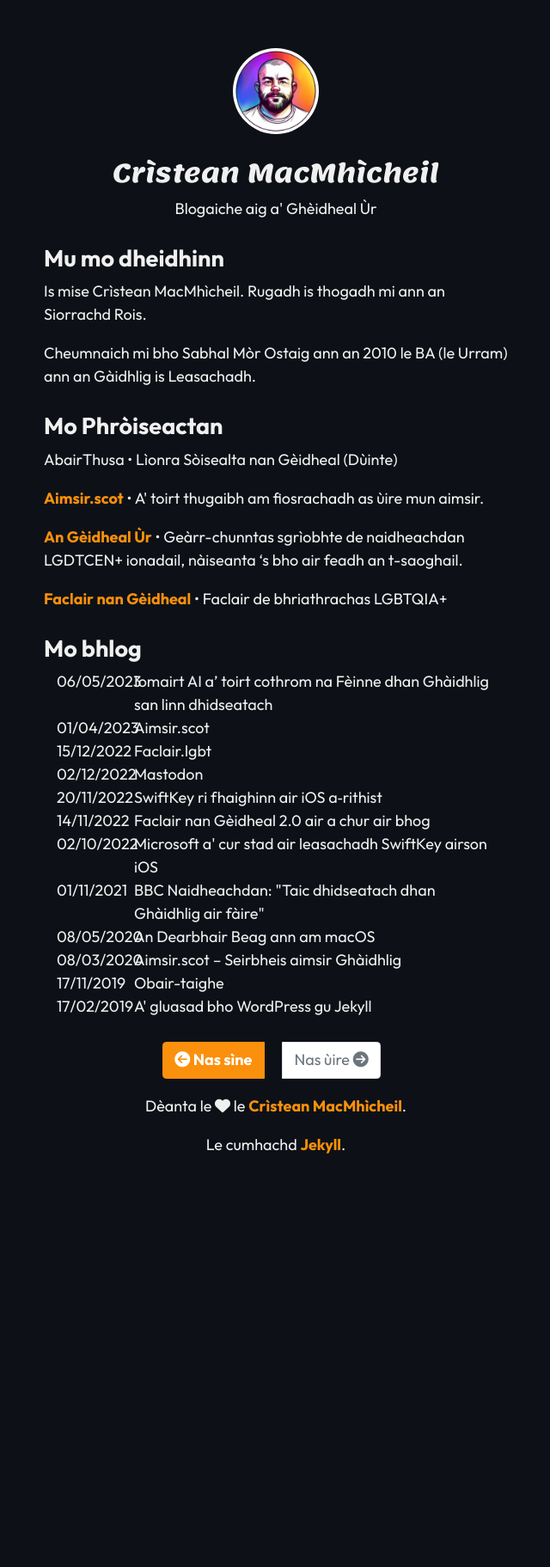
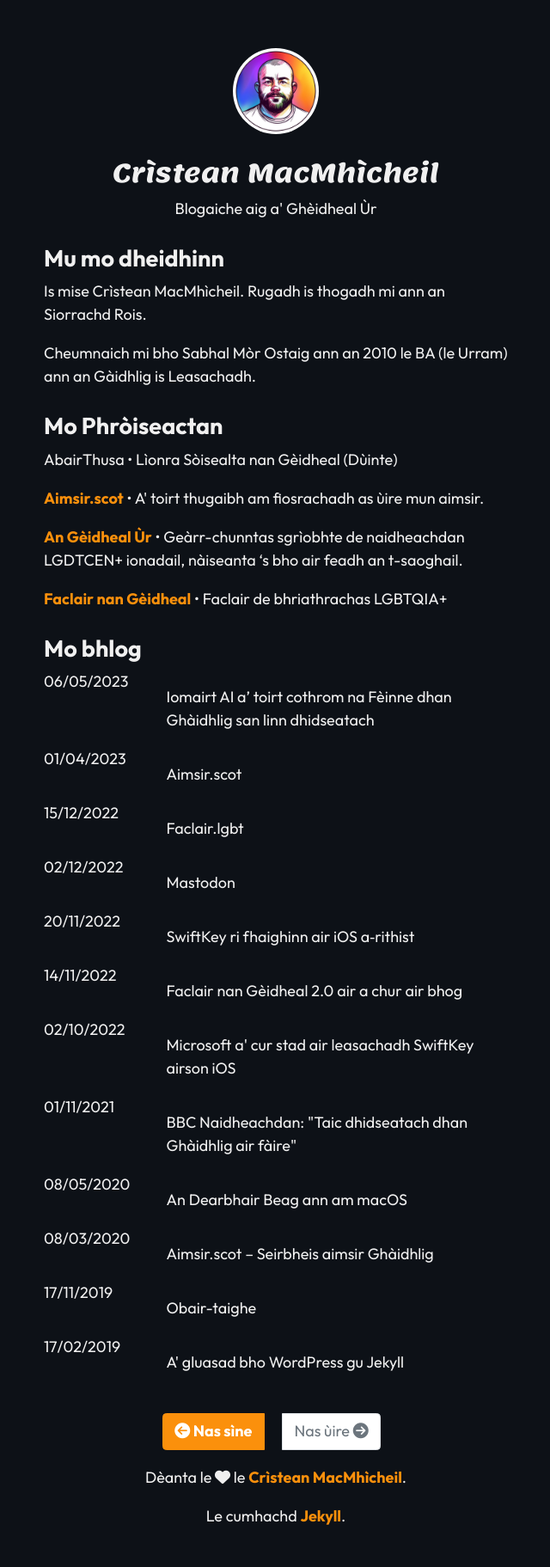
Before and after one commit to angeidheal/angeidheal.github.io, a Jekyll site: the page built from index.html, in a window 1280 px wide. Shown: the whole page at 86% size, without its empty margins (319-959 px from the left). Built offline with Jekyll 4.4.1, drawn with Linux system fonts in a browser that asks for light colours; nearby versions of some CDN libraries; the list of posts is cut into pages by our own code; before the commit the page ends 1391 px from its top, so only the background shows below that.

Commit message:
Update index.html

```diff
--- a/index.html
+++ b/index.html
@@ -26,14 +26,12 @@ layout: page
 
 <h2>Mo bhlog</h2>
 
-<div class="container">
-  {% for post in paginator.posts %}
-    <div class="row">
-      <div class="col-md-2">{{ post.date | date: "%d" }}/{{ post.date | date: "%m" }}/{{ post.date | date: "%Y" }}</div>
-      <div class="col-md-10"><a href="{{ site.baseurl }}{{ post.url }}">{{ post.title }}</a></div>
-    </div>
-  {% endfor %}
-</div>
+{% for post in paginator.posts %}
+  <div class="row">
+    <div class="col-md-3"><p>{{ post.date | date: "%d" }}/{{ post.date | date: "%m" }}/{{ post.date | date: "%Y" }}</p></div>
+    <div class="col-md-9"></p><a href="{{ site.baseurl }}{{ post.url }}">{{ post.title }}</a></p></div>
+  </div>
+{% endfor %}
 
 <div style="margin-top: 28px">
   {% if paginator.total_pages > 1 %}
```
